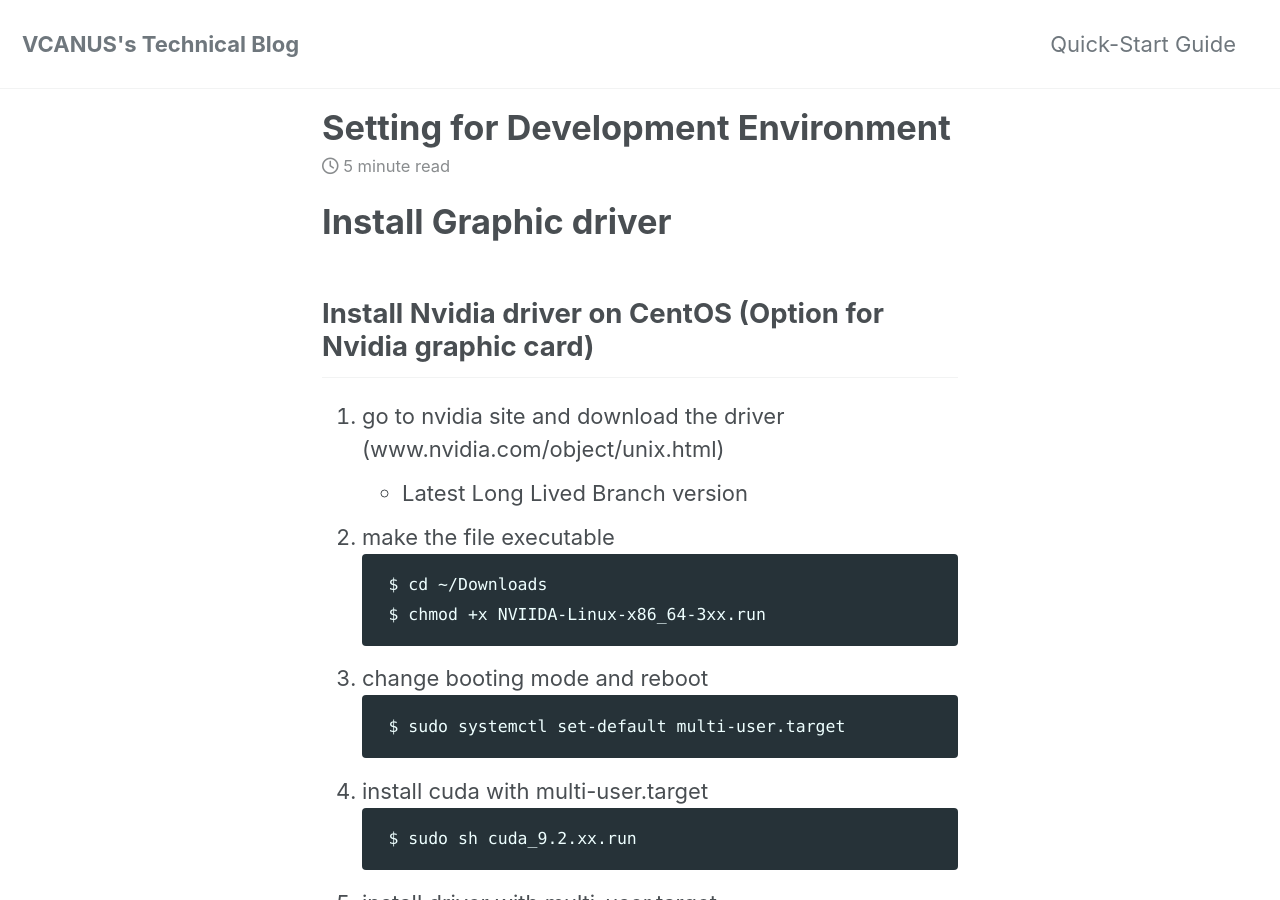
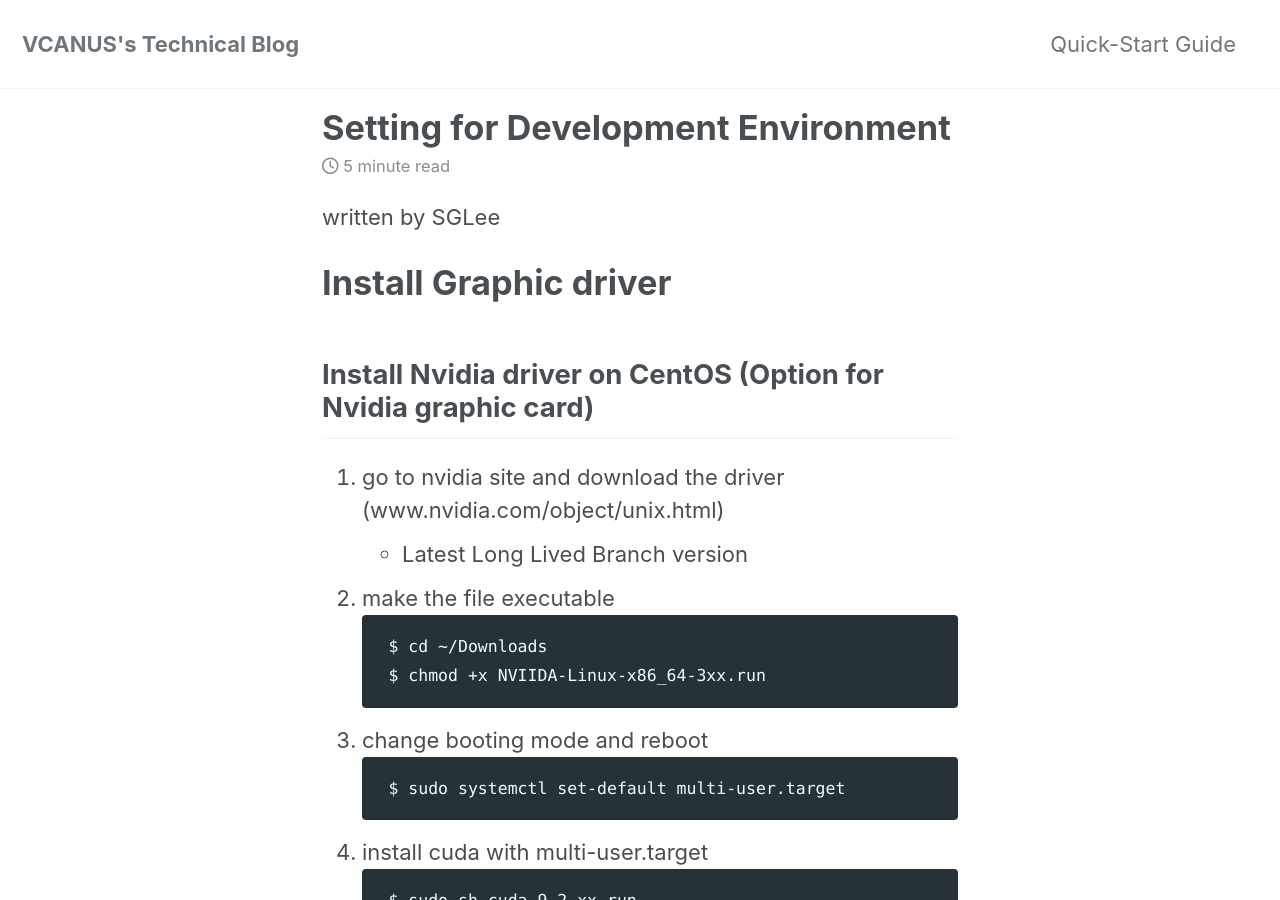
Before and after one commit to tech-vcanus/tech-vcanus.github.io, a Jekyll site: the page built from _posts/2019-10-04-devenv.md, in a window 1280 px wide and 900 px high. Built offline with Jekyll 4.4.1, drawn with Linux system fonts in a browser that asks for light colours; cached includes are drawn as plain includes; nearby versions of some CDN libraries.

Commit message:
Update 2019-10-04-devenv.md

```diff
--- a/_posts/2019-10-04-devenv.md
+++ b/_posts/2019-10-04-devenv.md
@@ -1,9 +1,12 @@
 ---
 title: "Setting for Development Environment"
-data: 2019-07-05 00:00:00 -0000
+data: 2019-10-04 00:00:00 -0000
 categories: development
 tags: development environment installation
 ---
+
+written by SGLee
+
 # Install Graphic driver
 ## Install Nvidia driver on CentOS (Option for Nvidia graphic card)
 1. go to nvidia site and download the driver (www.nvidia.com/object/unix.html)
```
